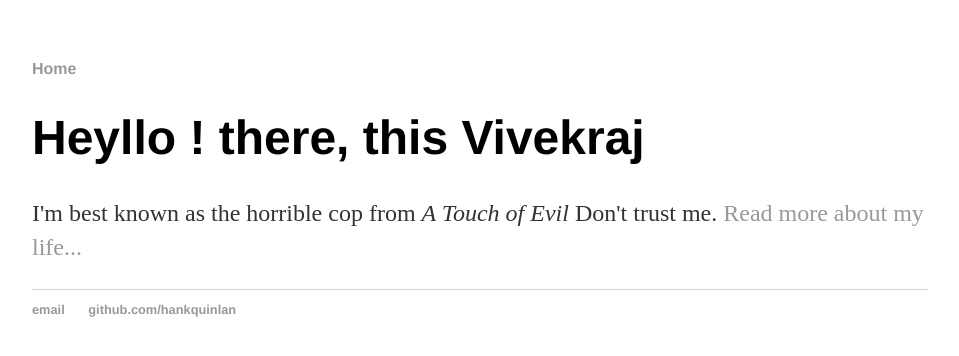
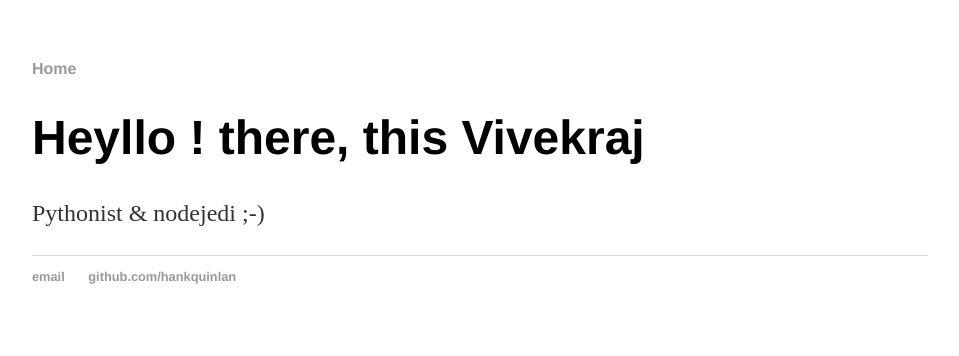
Before and after one commit to Vivek-raj/vivek-raj.github.io, a Jekyll site: the page built from index.html, in a window 1280 px wide. Shown: the top 356 px of the page, without its empty margins (160-1119 px from the left). Built offline with Jekyll 4.4.1, drawn with Linux system fonts in a browser that asks for light colours.

Commit message:
Update index.html

```diff
--- a/index.html
+++ b/index.html
@@ -4,7 +4,7 @@ title: Yellooo!
 ---
 <div class="blurb">
 	<h1>Heyllo ! there, this Vivekraj</h1>
-	<p>I'm best known as the horrible cop from <em>A Touch of Evil</em> Don't trust me.
-	<a href="/about">Read more about my life...</a>
+	<p>Pythonist & nodejedi ;-)
+
 	</p>
 </div><!-- /.blurb -->
```
